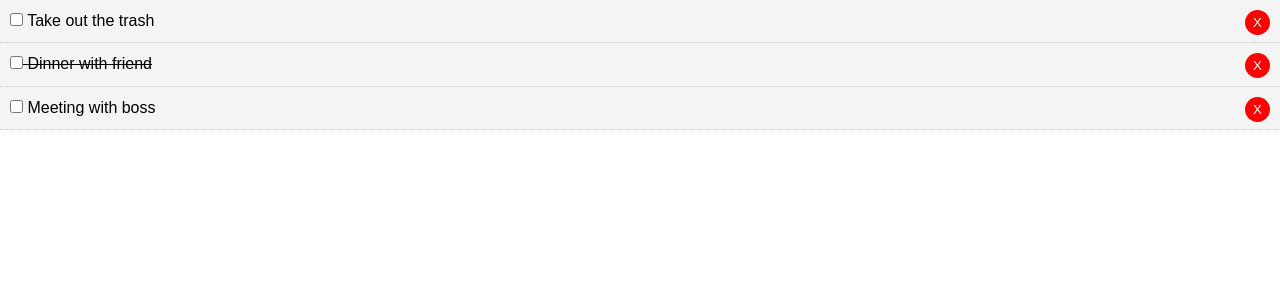
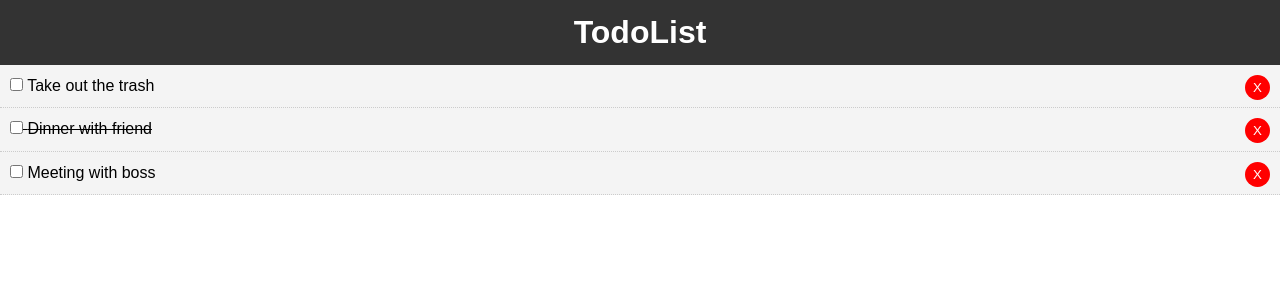
Before and after one commit to ivettevaldez/JSProjects, a React (Create React App) app in the folder React/CrashCourse/crash_todo/: page / in a window 1280 px wide. Shown: the top 300 px of the page. Built offline with nearby package versions, Linux system fonts and the light colour scheme; the HTML template or start-up script is replaced by a standard one.

Commit message:
ReactCrashCourse: Add header.

```diff
--- a/React/CrashCourse/crash_todo/src/App.js
+++ b/React/CrashCourse/crash_todo/src/App.js
@@ -1,4 +1,5 @@
 import React, { Component } from 'react';
+import Header from './components/layout/Header';
 import Todos from './components/Todos';
 
 import './App.css';
@@ -42,6 +43,7 @@
   render() {
     return (
       <div className="App">
+        <Header />
         <Todos todos={this.state.todos} toggleCompleted={this.toggleCompleted} deleteTodo={this.deleteTodo} />
       </div>
     );
--- /dev/null
+++ b/React/CrashCourse/crash_todo/src/components/layout/Header.js
@@ -0,0 +1,18 @@
+import React from 'react';
+
+function Header() {
+  return (
+    <header style={headerStyle}>
+      <h1>TodoList</h1>
+    </header>
+  )
+}
+
+const headerStyle = {
+  backgroundColor: '#333',
+  color: '#fff',
+  textAlign: 'center',
+  padding: '10px'
+}
+
+export default Header;
```
